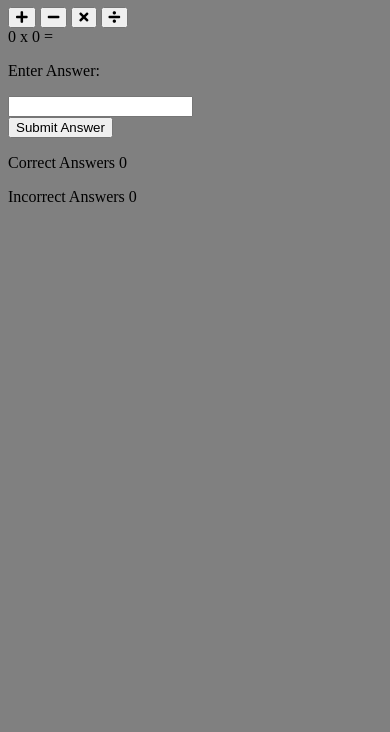
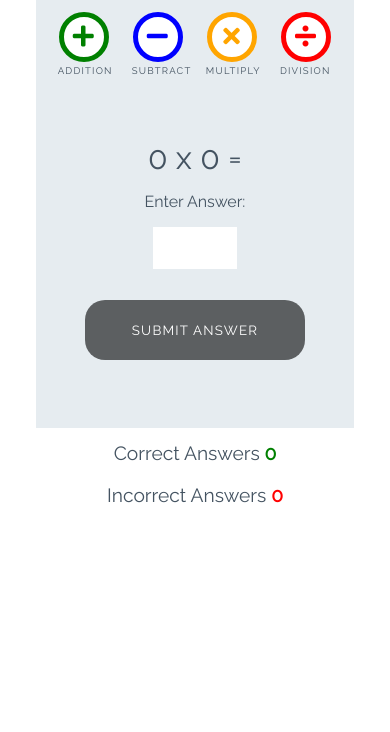
Before and after one commit to j0hanz/love-maths, a plain HTML site: page index.html in a window 390 px wide. Shown: the part 112-844 px from the top of the page. Drawn offline with Linux system fonts and the light colour scheme.

Commit message:
Add style

```diff
--- a/assets/css/style.css
+++ b/assets/css/style.css
@@ -1,3 +1,252 @@
+/* --------- Global style */
+
 body {
-    background-color: grey;
+    background-color: white;
+    font-family: "Raleway", sans-serif;
+    color: #445361;
+    text-align: center;
 }
+
+/* --------- Heading */
+
+.heading {
+    text-align: center;
+    font-size: 2.5rem;
+}
+
+.logo {
+    height: 40px;
+    padding-right: 5px;
+}
+
+/* --------- Game layout */
+
+.game-area {
+    background-color: #E6ECF0;
+    box-sizing: border-box;
+    width: 85%;
+    height: 65vh;
+    max-height: 450px;
+    max-width: 830px;
+    margin-left: auto;
+    margin-right: auto;
+    padding: 1%;
+}
+
+.question-area {
+    width: 50%;
+    font-size: 2rem;
+    margin: auto;
+    padding: 50px 0;
+}
+
+.question-area span {
+    padding: 0 15px;
+}
+
+.score-area {
+    margin: 5px auto;
+    width: 60%;
+    font-size: 1.2rem;
+}
+
+.controls-area {
+    width: 85%;
+    margin: 30px auto;
+}
+
+#score {
+    color: green;
+    font-weight: bold;
+}
+
+#incorrect {
+    color: red;
+    font-weight: bold;
+}
+
+.answer-message {
+    display: none;
+    font-size: 1rem;
+}
+
+#answer-box {
+    border: none;
+    color: #445361;
+    display: inline-block;
+    height: 40px;
+    width: 80px;
+    font-size: 1.2rem;
+}
+
+.scores {
+    display: inline-block;
+    padding: 25px;
+}
+
+/* --------- Buttons */
+
+.btn {
+    width: 220px;
+    height: 60px;
+    font-family: "Raleway", sans-serif;
+    text-transform: uppercase;
+    letter-spacing: 1.2px;
+    color: white;
+}
+
+.btn:focus {
+    outline: none;
+}
+
+.btn--big {
+    padding-top: 10px;
+    border-radius: 50%;
+    background-color: white;
+    border: 10px solid;
+    width: 100px;
+    height: 100px;
+    font-size: 3.2rem;
+    margin: 0 30px;
+    transition: all 0.5s;
+}
+
+.btn--big::after {
+    content: attr(data-type);
+    font-size: 1rem;
+    color: #445361;
+    position: relative;
+    left: -0.5em;
+}
+
+.btn--blue {
+    border-color: blue;
+    color: blue;
+}
+
+.btn--blue:active,
+.btn--blue:hover {
+    background-color: darkblue;
+    color: white;
+}
+
+.btn--orange {
+    border-color: orange;
+    color: orange;
+}
+
+.btn--orange:active,
+.btn--orange:hover {
+    background-color: darkorange;
+    color: white;
+}
+
+.btn--red {
+    border-color: red;
+    color: red;
+}
+
+.btn--red:active,
+.btn--red:hover {
+    background-color: darkred;
+    color: white;
+}
+
+.btn--green {
+    border-color: green;
+    color: green;
+}
+
+.btn--green:active,
+.btn--green:hover {
+    background-color: darkgreen;
+    color: white;
+}
+
+.btn--gray {
+    margin-top: 25px;
+    background-color: #131516a6;
+    border: 1px transparent;
+    border-radius: 20px;
+}
+
+.btn--gray:active,
+.btn--gray:hover {
+    background-color: #0d1013;
+}
+
+/* --------- Media queries */
+
+@media (max-width: 414px) {
+    .controls-area {
+        width: 100%;
+    }
+
+    .btn--big {
+        margin: 0 10px;
+        padding: 5px;
+        border: 5px solid;
+        width: 50px;
+        height: 50px;
+        font-size: 1.5rem;
+    }
+
+    .btn--big::after {
+        font-size: 0.6rem;
+        left: -0.7rem;
+    }
+
+    .question-area {
+        padding: 10% 0;
+        width: 100%;
+    }
+
+    .question-area span {
+        padding: 0;
+    }
+
+    .answer-message {
+        display: block;
+    }
+
+    #answer-box {
+        display: block;
+        margin: 0 auto;
+    }
+    .btn--gray {
+        margin-top: 0;
+    }
+
+    .score-area {
+        width: 100%;
+    }
+
+    .scores {
+        margin: 0.5em auto;
+        display: block;
+        padding: 5px;
+    }
+
+    .heading {
+        font-size: 2rem;
+    }
+}
+
+@media (max-width: 320px) {
+    .game-area {
+        height: 70vh;
+    }
+
+    .controls-area {
+        width: 75%;
+        margin: 10px auto;
+    }
+
+    .btn--big {
+        margin: 10px 10px;
+    }
+    .question-area {
+        padding: 10px 0;
+    }
+
+}
--- a/index.html
+++ b/index.html
@@ -19,21 +19,21 @@
   </head>
   <body>
     <h1 class="heading">
-        <img class="logo" src="assets/images/logo.png" alt="logo">Love Maths
+      <img class="logo" src="assets/images/logo.png" alt="logo" />Love Maths
     </h1>
 
     <div class="game-area">
       <div class="controls-area">
-            <button class="btn btn--big btn--green">
+        <button data-type="addition" class="btn btn--big btn--green">
           <i class="fas fa-plus"></i>
         </button>
-            <button class="btn btn--big btn--blue">
+        <button data-type="subtract" class="btn btn--big btn--blue">
           <i class="fas fa-minus"></i>
         </button>
-            <button class="btn btn--big btn--orange">
+        <button data-type="multiply" class="btn btn--big btn--orange">
           <i class="fas fa-times"></i>
         </button>
-            <button class="btn btn--big btn--red">
+        <button data-type="division" class="btn btn--big btn--red">
           <i class="fas fa-divide"></i>
         </button>
       </div>
@@ -43,15 +43,13 @@
         <span id="operand2">0</span>
         <span>=</span>
         <p class="answer-message">Enter Answer:</p>
-            <input id="answer-box" type="number">
-
+        <input id="answer-box" type="number" />
       </div>
-        <button class="btn btn--grey">Submit Answer</button>
+      <button data-type="submit" class="btn btn--gray">Submit Answer</button>
     </div>
     <div class="score-area">
       <p class="scores">Correct Answers <span id="score">0</span></p>
       <p class="scores">Incorrect Answers <span id="incorrect">0</span></p>
-
     </div>
     <script src="assets/js/script.js"></script>
   </body>
```
Lines whose indentation alone changed are shown as unchanged.
